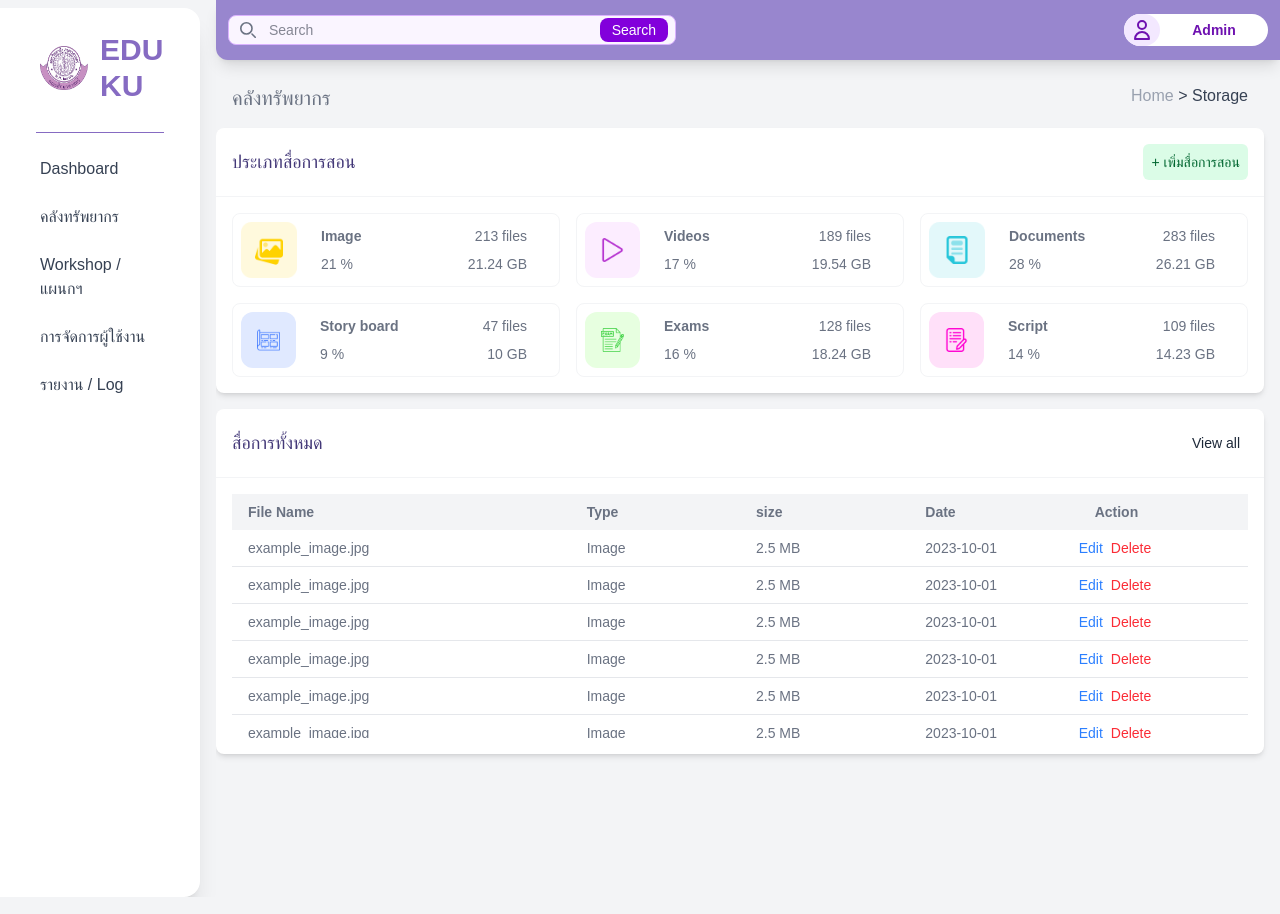
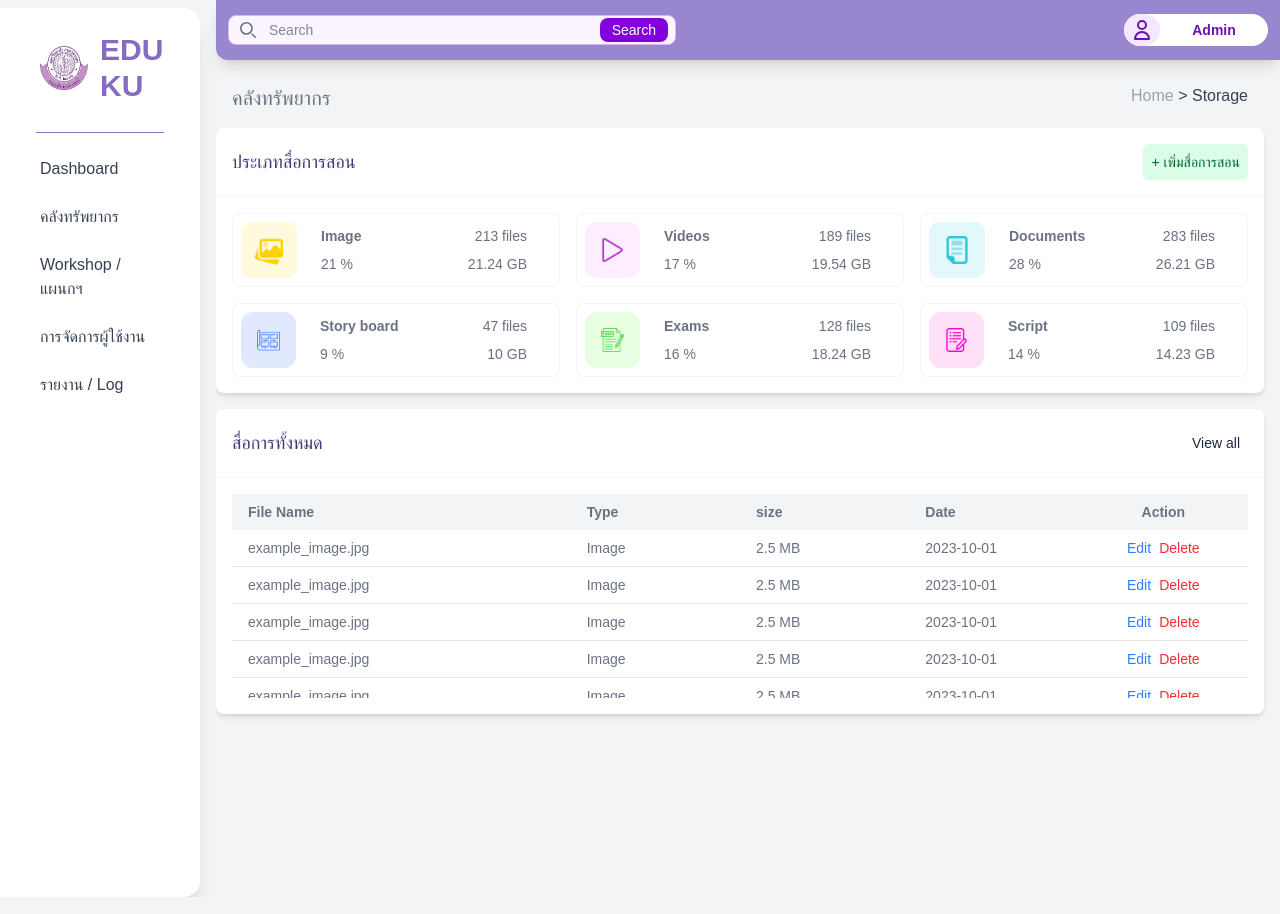
Before and after one commit to S-Sarayoot/MVP1-PEES-EDUKU, a PHP site: page /admin/storage_admin.php in a window 1280 px wide. Run offline with PHP 8.4, Linux system fonts and the light colour scheme; some web fonts are replaced.

Commit message:
edit about cosmetic

```diff
--- a/admin/storage_admin.php
+++ b/admin/storage_admin.php
@@ -149,90 +149,108 @@
                             <p class="py-2 px-4 w-1/6">Type</p>
                             <p class="py-2 px-4 w-1/6">size</p>
                             <p class="py-2 px-4 w-1/6">Date</p>
-                            <p class="py-2 px-4 w-1/6">Action</p>
+                            <p class="py-2 text-center w-1/6">Action</p>
                         </div>
 
                         <!-- td -->
-                        <div class="max-h-42 md:max-h-52 overflow-y-auto">
+                        <div class="max-h-52 md:max-h-42 overflow-y-auto">
                             <div class="flex text-left text-sm text-gray-500 border-b border-gray-200 hover:bg-gray-50">
                                 <p class="py-2 px-4 w-2/6 truncate text-wrap">example_image.jpg
                                 </p>
                                 <p class="py-2 px-4 w-1/6">Image</p>
                                 <p class="py-2 px-4 w-1/6">2.5 MB</p>
                                 <p class="py-2 px-4 w-1/6">2023-10-01</p>
-                                <div class="flex flex-col md:flex-row w-1/6">
+                                <div class="flex flex-col md:flex-row justify-center w-1/6">
                                     <button class="text-blue-500 hover:underline">Edit</button>
-                                    <button class="text-red-500 hover:underline ml-2">Delete</button>
+                                    <button class="text-red-500 hover:underline md:ml-2">Delete</button>
                                 </div>
                             </div>
                             <div class="flex text-left text-sm text-gray-500 border-b border-gray-200 hover:bg-gray-50">
-                                <p class="py-2 px-4 w-2/6 truncate text-wrap ">example_image.jpg</p>
+                                <p class="py-2 px-4 w-2/6 truncate text-wrap">example_image.jpg
+                                </p>
                                 <p class="py-2 px-4 w-1/6">Image</p>
                                 <p class="py-2 px-4 w-1/6">2.5 MB</p>
                                 <p class="py-2 px-4 w-1/6">2023-10-01</p>
-                                <div class="flex flex-col md:flex-row w-1/6">
+                                <div class="flex flex-col md:flex-row justify-center w-1/6">
                                     <button class="text-blue-500 hover:underline">Edit</button>
-                                    <button class="text-red-500 hover:underline ml-2">Delete</button>
+                                    <button class="text-red-500 hover:underline md:ml-2">Delete</button>
                                 </div>
                             </div>
                             <div class="flex text-left text-sm text-gray-500 border-b border-gray-200 hover:bg-gray-50">
-                                <p class="py-2 px-4 w-2/6 truncate text-wrap ">example_image.jpg</p>
+                                <p class="py-2 px-4 w-2/6 truncate text-wrap">example_image.jpg
+                                </p>
                                 <p class="py-2 px-4 w-1/6">Image</p>
                                 <p class="py-2 px-4 w-1/6">2.5 MB</p>
                                 <p class="py-2 px-4 w-1/6">2023-10-01</p>
-                                <div class="flex flex-col md:flex-row w-1/6">
+                                <div class="flex flex-col md:flex-row justify-center w-1/6">
                                     <button class="text-blue-500 hover:underline">Edit</button>
-                                    <button class="text-red-500 hover:underline ml-2">Delete</button>
+                                    <button class="text-red-500 hover:underline md:ml-2">Delete</button>
                                 </div>
                             </div>
                             <div class="flex text-left text-sm text-gray-500 border-b border-gray-200 hover:bg-gray-50">
-                                <p class="py-2 px-4 w-2/6 truncate text-wrap ">example_image.jpg</p>
+                                <p class="py-2 px-4 w-2/6 truncate text-wrap">example_image.jpg
+                                </p>
                                 <p class="py-2 px-4 w-1/6">Image</p>
                                 <p class="py-2 px-4 w-1/6">2.5 MB</p>
                                 <p class="py-2 px-4 w-1/6">2023-10-01</p>
-                                <div class="flex flex-col md:flex-row w-1/6">
+                                <div class="flex flex-col md:flex-row justify-center w-1/6">
                                     <button class="text-blue-500 hover:underline">Edit</button>
-                                    <button class="text-red-500 hover:underline ml-2">Delete</button>
+                                    <button class="text-red-500 hover:underline md:ml-2">Delete</button>
                                 </div>
                             </div>
                             <div class="flex text-left text-sm text-gray-500 border-b border-gray-200 hover:bg-gray-50">
-                                <p class="py-2 px-4 w-2/6 truncate text-wrap ">example_image.jpg</p>
+                                <p class="py-2 px-4 w-2/6 truncate text-wrap">example_image.jpg
+                                </p>
                                 <p class="py-2 px-4 w-1/6">Image</p>
                                 <p class="py-2 px-4 w-1/6">2.5 MB</p>
                                 <p class="py-2 px-4 w-1/6">2023-10-01</p>
-                                <div class="flex flex-col md:flex-row w-1/6">
+                                <div class="flex flex-col md:flex-row justify-center w-1/6">
                                     <button class="text-blue-500 hover:underline">Edit</button>
-                                    <button class="text-red-500 hover:underline ml-2">Delete</button>
+                                    <button class="text-red-500 hover:underline md:ml-2">Delete</button>
                                 </div>
                             </div>
                             <div class="flex text-left text-sm text-gray-500 border-b border-gray-200 hover:bg-gray-50">
-                                <p class="py-2 px-4 w-2/6 truncate text-wrap ">example_image.jpg</p>
+                                <p class="py-2 px-4 w-2/6 truncate text-wrap">example_image.jpg
+                                </p>
                                 <p class="py-2 px-4 w-1/6">Image</p>
                                 <p class="py-2 px-4 w-1/6">2.5 MB</p>
                                 <p class="py-2 px-4 w-1/6">2023-10-01</p>
-                                <div class="flex flex-col md:flex-row w-1/6">
+                                <div class="flex flex-col md:flex-row justify-center w-1/6">
                                     <button class="text-blue-500 hover:underline">Edit</button>
-                                    <button class="text-red-500 hover:underline ml-2">Delete</button>
+                                    <button class="text-red-500 hover:underline md:ml-2">Delete</button>
                                 </div>
                             </div>
                             <div class="flex text-left text-sm text-gray-500 border-b border-gray-200 hover:bg-gray-50">
-                                <p class="py-2 px-4 w-2/6 truncate text-wrap ">example_image.jpg</p>
+                                <p class="py-2 px-4 w-2/6 truncate text-wrap">example_image.jpg
+                                </p>
                                 <p class="py-2 px-4 w-1/6">Image</p>
                                 <p class="py-2 px-4 w-1/6">2.5 MB</p>
                                 <p class="py-2 px-4 w-1/6">2023-10-01</p>
-                                <div class="flex flex-col md:flex-row w-1/6">
+                                <div class="flex flex-col md:flex-row justify-center w-1/6">
                                     <button class="text-blue-500 hover:underline">Edit</button>
-                                    <button class="text-red-500 hover:underline ml-2">Delete</button>
+                                    <button class="text-red-500 hover:underline md:ml-2">Delete</button>
                                 </div>
                             </div>
                             <div class="flex text-left text-sm text-gray-500 border-b border-gray-200 hover:bg-gray-50">
-                                <p class="py-2 px-4 w-2/6 truncate text-wrap ">example_image.jpg</p>
+                                <p class="py-2 px-4 w-2/6 truncate text-wrap">example_image.jpg
+                                </p>
                                 <p class="py-2 px-4 w-1/6">Image</p>
                                 <p class="py-2 px-4 w-1/6">2.5 MB</p>
                                 <p class="py-2 px-4 w-1/6">2023-10-01</p>
-                                <div class="flex flex-col md:flex-row w-1/6">
+                                <div class="flex flex-col md:flex-row justify-center w-1/6">
                                     <button class="text-blue-500 hover:underline">Edit</button>
-                                    <button class="text-red-500 hover:underline ml-2">Delete</button>
+                                    <button class="text-red-500 hover:underline md:ml-2">Delete</button>
+                                </div>
+                            </div>
+                            <div class="flex text-left text-sm text-gray-500 border-b border-gray-200 hover:bg-gray-50">
+                                <p class="py-2 px-4 w-2/6 truncate text-wrap">example_image.jpg
+                                </p>
+                                <p class="py-2 px-4 w-1/6">Image</p>
+                                <p class="py-2 px-4 w-1/6">2.5 MB</p>
+                                <p class="py-2 px-4 w-1/6">2023-10-01</p>
+                                <div class="flex flex-col md:flex-row justify-center w-1/6">
+                                    <button class="text-blue-500 hover:underline">Edit</button>
+                                    <button class="text-red-500 hover:underline md:ml-2">Delete</button>
                                 </div>
                             </div>
                         </div>
```
